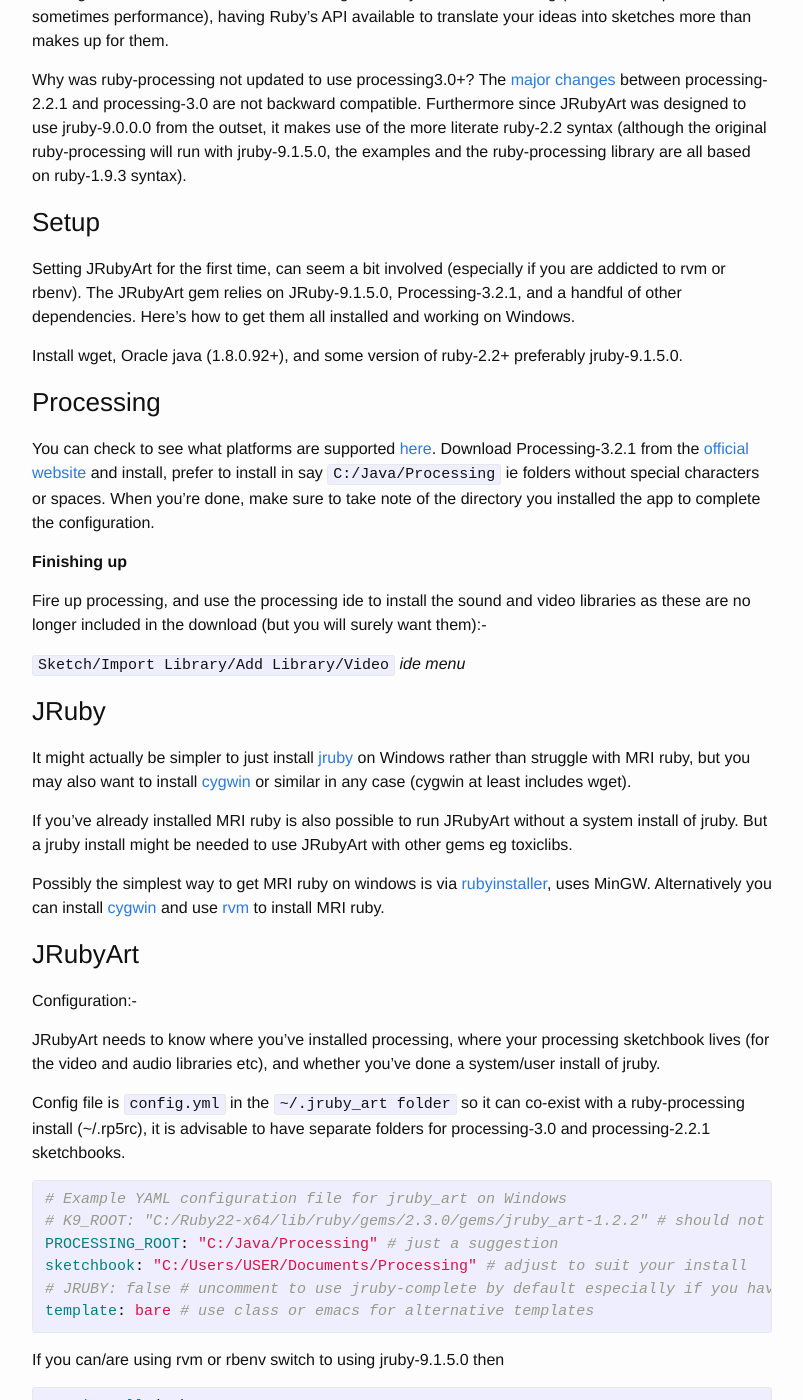
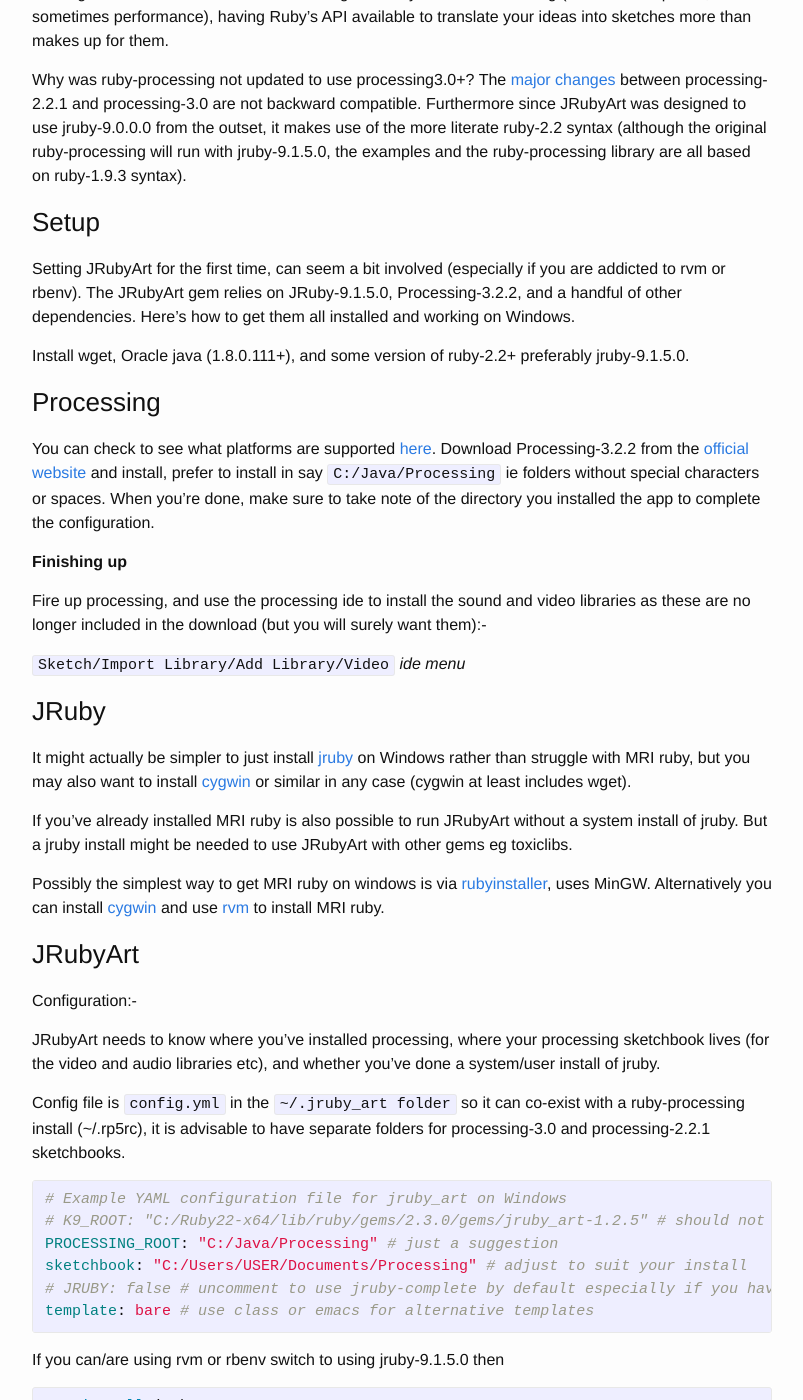
Before and after one commit to ruby-processing/JRubyArt, a Jekyll site: the page built from _posts/2015-11-21-windows_started.md, in a window 1280 px wide and 1400 px high, scrolled down 1228 px. Shown: the whole window, without its empty margins (238-1041 px from the left). Built offline with Jekyll 4.4.1, drawn with Linux system fonts in a browser that asks for light colours; some of the changed text lies outside the part shown.

Commit message:
keep versions current

```diff
--- a/_posts/2015-11-21-windows_started.md
+++ b/_posts/2015-11-21-windows_started.md
@@ -35,14 +35,14 @@
 
 ### Setup
 
-Setting JRubyArt for the first time, can seem a bit involved (especially if you are addicted to rvm or rbenv). The JRubyArt gem relies on JRuby-9.1.5.0, Processing-3.2.1, and a handful of other dependencies. Here's how to get them all installed and working on Windows.
+Setting JRubyArt for the first time, can seem a bit involved (especially if you are addicted to rvm or rbenv). The JRubyArt gem relies on JRuby-9.1.5.0, Processing-3.2.2, and a handful of other dependencies. Here's how to get them all installed and working on Windows.
 
-Install wget, Oracle java (1.8.0.92+), and some version of ruby-2.2+ preferably jruby-9.1.5.0.
+Install wget, Oracle java (1.8.0.111+), and some version of ruby-2.2+ preferably jruby-9.1.5.0.
 
 ### Processing
 
 You can check to see what platforms are supported [here][platforms].
-Download Processing-3.2.1 from the [official website][official] and install, prefer to install in say `C:/Java/Processing` ie folders without special characters or spaces.  When you're done, make sure to take note of the directory you installed the app to complete the configuration.
+Download Processing-3.2.2 from the [official website][official] and install, prefer to install in say `C:/Java/Processing` ie folders without special characters or spaces.  When you're done, make sure to take note of the directory you installed the app to complete the configuration.
 
 __Finishing up__
 
@@ -70,7 +70,7 @@
 
 {% highlight yaml %}
 # Example YAML configuration file for jruby_art on Windows
-# K9_ROOT: "C:/Ruby22-x64/lib/ruby/gems/2.3.0/gems/jruby_art-1.2.2" # should not be necessary
+# K9_ROOT: "C:/Ruby22-x64/lib/ruby/gems/2.3.0/gems/jruby_art-1.2.5" # should not be necessary
 PROCESSING_ROOT: "C:/Java/Processing" # just a suggestion
 sketchbook: "C:/Users/USER/Documents/Processing" # adjust to suit your install
 # JRUBY: false # uncomment to use jruby-complete by default especially if you haven't installed jruby
@@ -112,7 +112,7 @@
 k9 --run jwishy.rb # run the JWishy sketch, using an installed jruby
 cd ~/k9_samples/processing_app/topics/shaders
 rake # autoruns shader sketches
-k9 --run monjori.rb # run the Monjori sketch since jruby_art-1.2.1
+k9 --run monjori.rb # run the Monjori sketch
 {% endhighlight %}
 
 ### Creating your own sketch
--- a/about.md
+++ b/about.md
@@ -5,7 +5,7 @@
 categories: jruby_art update
 ---
 
-[JRubyArt][jruby_art] is a ruby wrapper for [processing-3.2.1][processing]. Create processing sketches in ruby using regular ruby-2.3 syntax, and use the magic [JRuby][jruby] to run them. You can use both rubygems and and regular processing libraries in your sketches. Features run, watch and live modes (uses pry).
+[JRubyArt][jruby_art] is a ruby wrapper for [processing-3.2.2][processing]. Create processing sketches in ruby using regular ruby-2.3 syntax, and use the magic [JRuby][jruby] to run them. You can use both rubygems and and regular processing libraries in your sketches. Features run, watch and live modes (uses pry).
 
 In general where there is a choice of using a java (processing) method or a regular ruby method you should choose the ruby method (eg use `rand` in place of `random`). Further you should prefer to use `JRuby` classes `Vec2D` and `Vec3D` instead of processings `PVector` class. Processing has a number of convenience methods which are not needed in ruby (eg 'pow' use `**` in JRubyArt) and some static methods have not been implemented in JRubyArt. For the processing `map` method prefer `map1d` ([see example][map1d]) or use `p5map` if you must. Another thing to watch is `color` which is implemented differently in JRubyArt ([see example][color]).
 
```
Also changed, not shown: _posts/2015-11-21-getting.md (+2 -2 lines), _posts/2015-11-21-getting_started.md (+5 -5 lines).
